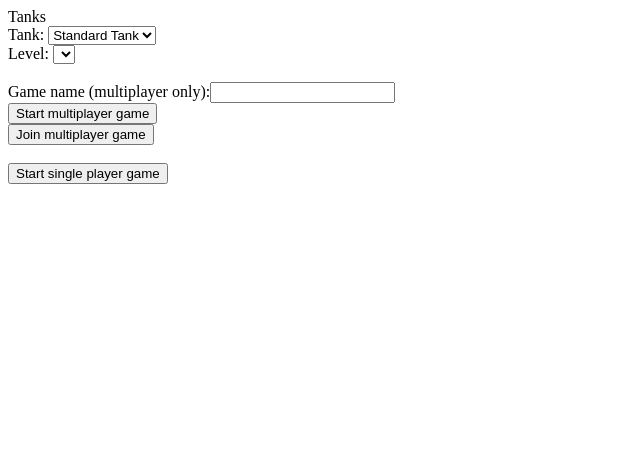
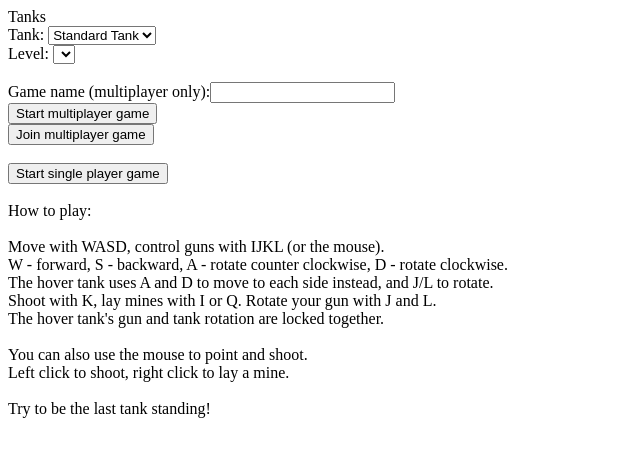
Before and after one commit to parkovski/tanks, a website: page html/index.html in a window 1280 px wide. Shown: the whole page, without its empty margins (0-640 px from the left). Drawn offline with nearby package versions, Linux system fonts and the light colour scheme.

Commit message:
how to play message

```diff
--- a/html/index.html
+++ b/html/index.html
@@ -20,6 +20,19 @@
     <button onclick="joinGame()">Join multiplayer game</button><br><br>
     <button onclick="startSinglePlayer()">Start single player game</button><br>
     <div id="status"></div>
+    <div id="instructions">
+      <br>How to play: <br><br>
+      Move with WASD, control guns with IJKL (or the mouse).<br>
+      W - forward, S - backward, A - rotate counter clockwise,
+        D - rotate clockwise.<br>
+      The hover tank uses A and D to move to each side instead,
+        and J/L to rotate.<br>
+      Shoot with K, lay mines with I or Q. Rotate your gun with J and L.<br>
+      The hover tank's gun and tank rotation are locked together.<br><br>
+      You can also use the mouse to point and shoot.<br>
+      Left click to shoot, right click to lay a mine.<br><br>
+      Try to be the last tank standing!
+    </div>
     <script src="//ajax.googleapis.com/ajax/libs/jquery/1.10.2/jquery.min.js"></script>
     <script>
       function tankAndLevel() {
```
